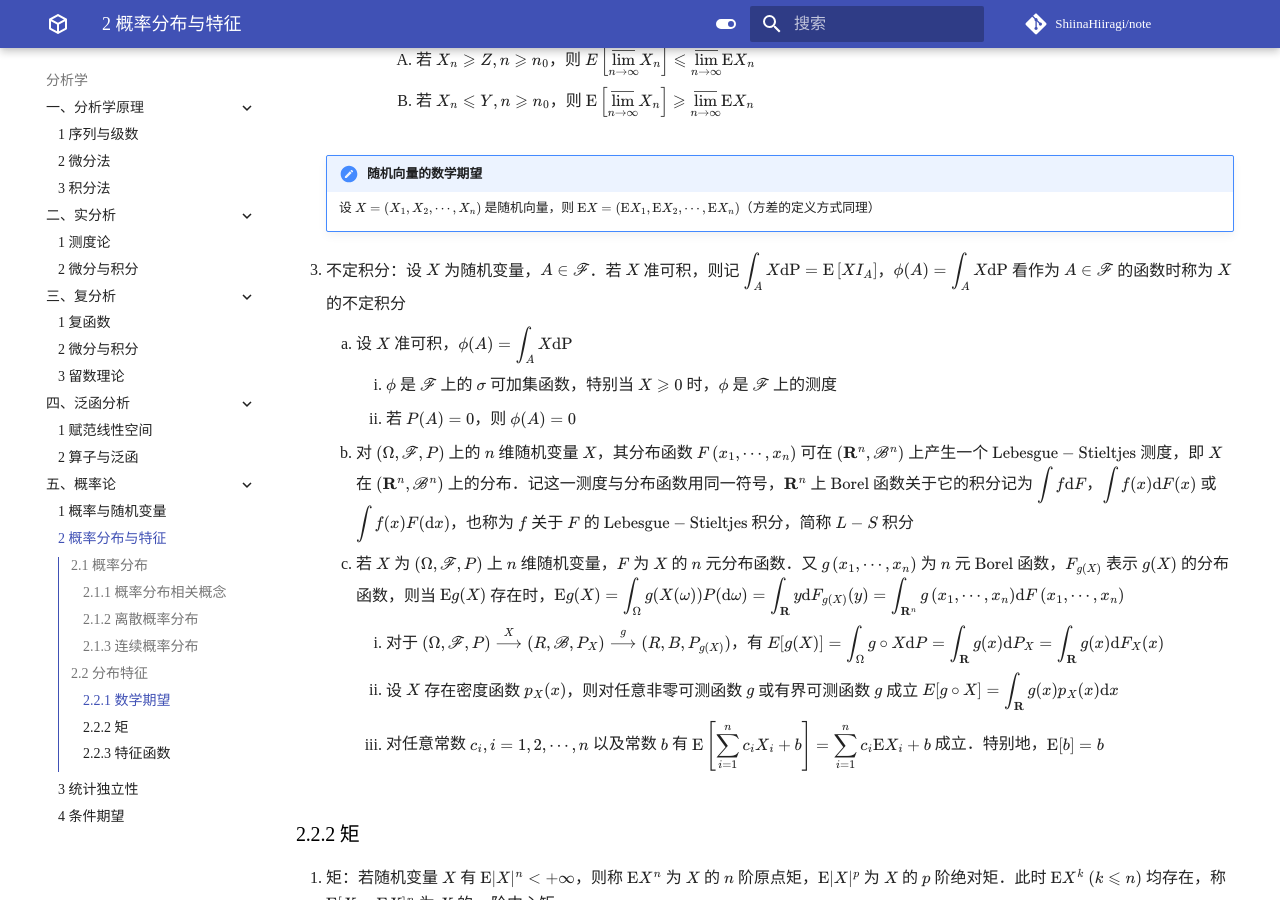
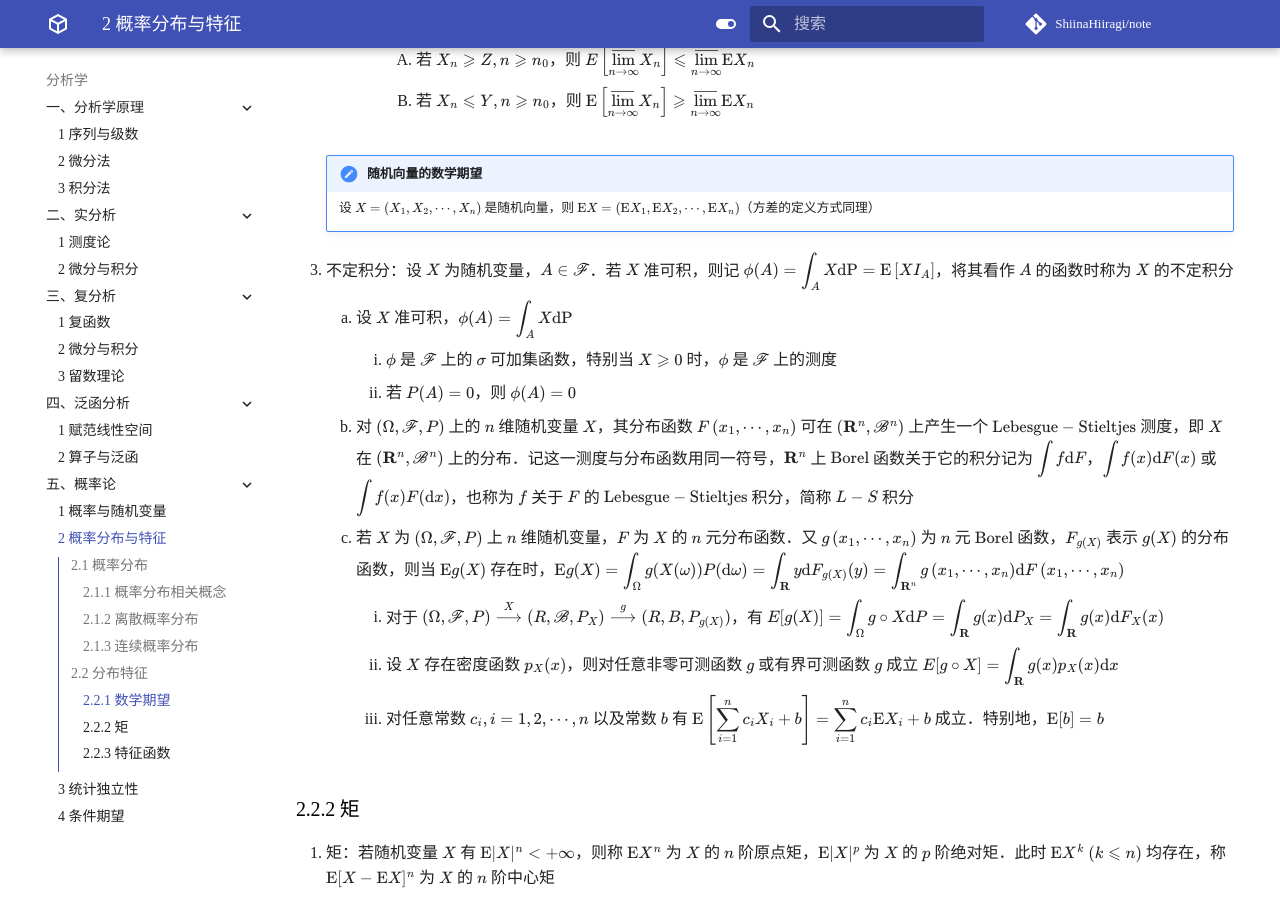
Before and after one commit to ShiinaHiiragi/note, an MkDocs documentation site: the page built from docs/stat/prob/dist.md, in a window 1280 px wide and 900 px high, scrolled down 6561 px. Built offline with MkDocs 1.6.1 and Material for MkDocs 9.7.7, drawn with Linux system fonts in a browser that asks for light colours; some web fonts are replaced; comment, search, counter and statistics services are not loaded.

Commit message:
fix prob

```diff
--- a/docs/stat/prob/dist.md
+++ b/docs/stat/prob/dist.md
@@ -197,7 +197,7 @@
     !!! note "随机向量的数学期望"
         设 $X = (X_1, X_2, \cdots, X_n)$ 是随机向量，则 $\mathrm{E}X = (\mathrm{E}X_1, \mathrm{E}X_2, \cdots, \mathrm{E}X_n)$（方差的定义方式同理）
 
-3. 不定积分：设 $X$ 为随机变量，$A \in \mathscr{F}$．若 $X$ 准可积，则记 ${\displaystyle \int_{A} X \mathrm{dP}=\mathrm{E}\left[X I_{A}\right]}$，${\displaystyle \phi(A)=\int_{A} X \mathrm{dP}}$ 看作为 $A \in \mathscr{F}$ 的函数时称为 $X$ 的不定积分
+3. 不定积分：设 $X$ 为随机变量，$A \in \mathscr{F}$．若 $X$ 准可积，则记 ${\displaystyle \phi(A)=\int_{A} X \mathrm{dP}=\mathrm{E}\left[X I_{A}\right]}$，将其看作 $A$ 的函数时称为 $X$ 的不定积分
     1. 设 $X$ 准可积，${\displaystyle \phi(A)=\int_{A} X \mathrm{dP}}$
         1. $\phi$ 是 $\mathscr{F}$ 上的 $\sigma$ 可加集函数，特别当 $X \geqslant 0$ 时，$\phi$ 是 $\mathscr{F}$ 上的测度
         2. 若 $P(A)=0$，则 $\phi(A)=0$
```
Also changed, not shown: other parts of docs/stat/prob/dist.md (+2 -2 lines), docs/stat/prob/cond.md (+8 -1 lines), docs/stat/prob/ind.md (+1 -1 lines), docs/stat/prob/prob.md (+1 -1 lines).
